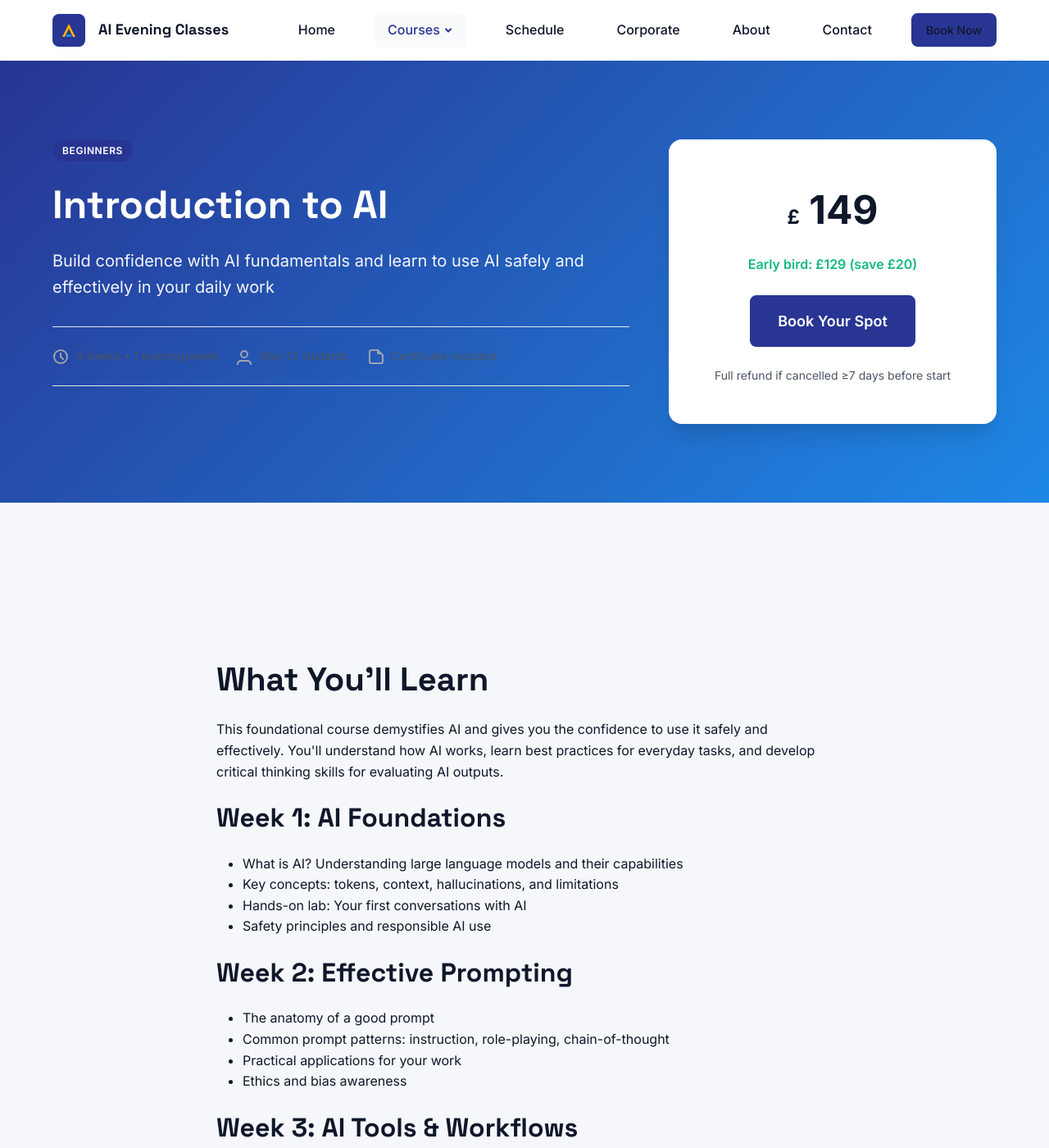
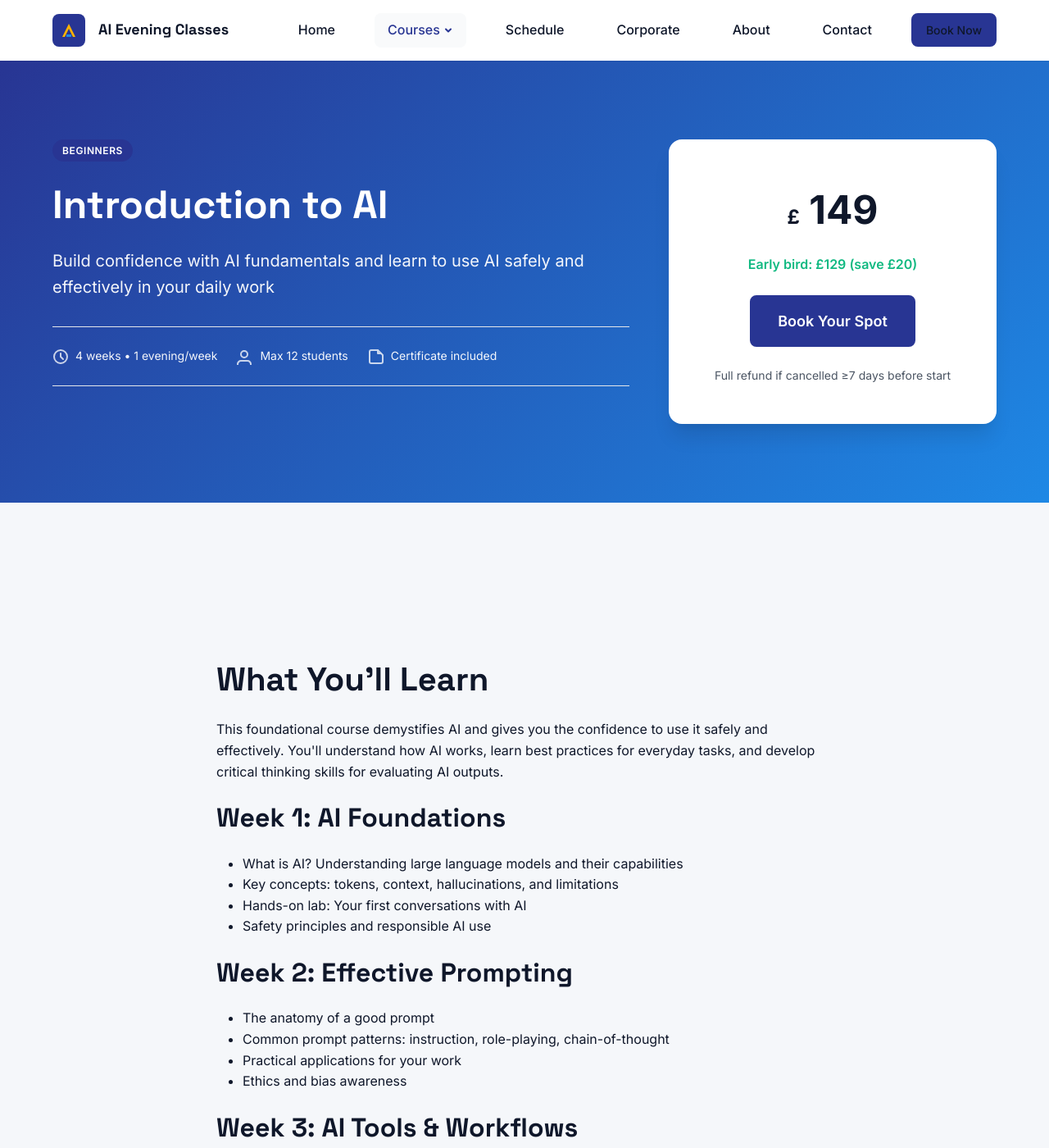
Before and after one commit to LatinRickshaw/oxfordaiteaching, a Jekyll site: the page built from courses/beginners.html, in a window 1280 px wide and 1400 px high. Shown: the whole window at 82% size. Built offline with Jekyll 4.4.1, drawn with Linux system fonts in a browser that asks for light colours.

Commit message:
Fix accessibility: improve contrast for meta items on course hero background

```diff
--- a/assets/css/main.css
+++ b/assets/css/main.css
@@ -912,6 +912,16 @@ main {
     margin-bottom: var(--spacing-lg);
 }
 
+.course-hero .meta-item {
+    color: var(--color-white);
+    opacity: 0.95;
+}
+
+.course-hero .meta-item .icon {
+    color: var(--color-white);
+    opacity: 0.8;
+}
+
 .pricing-card {
     background-color: var(--color-white);
     color: var(--color-slate);
```
